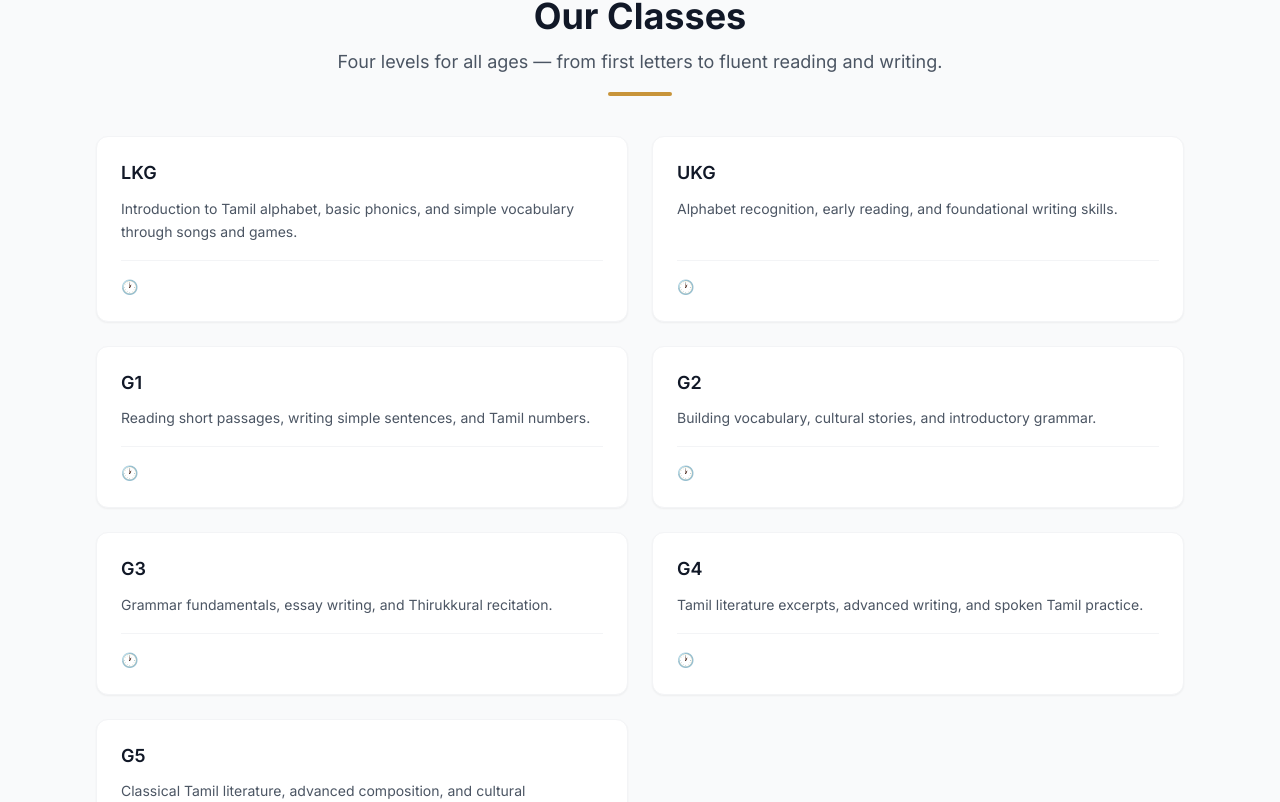
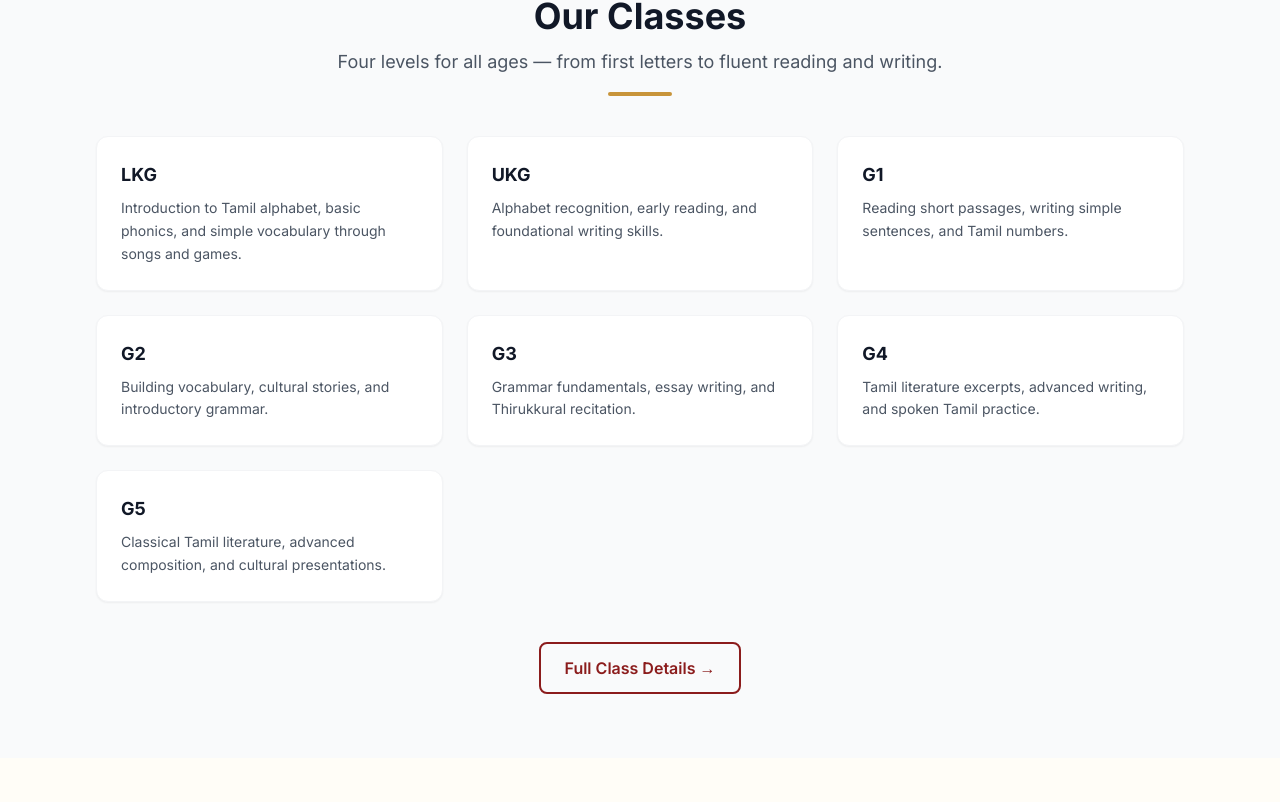
Before and after one commit to avikkraman/vetri-tamil-school, a Next.js app: page / in a window 1280 px wide. Shown: the part 1478-2280 px from the top of the page. Built offline with nearby package versions, Linux system fonts and the light colour scheme.

Commit message:
Fix build errors from class level data changes on home page

```diff
--- a/src/app/page.tsx
+++ b/src/app/page.tsx
@@ -104,22 +104,12 @@ export default function HomePage() {
             titleTamil="வகுப்புகள்"
             subtitle="Four levels for all ages — from first letters to fluent reading and writing."
           />
-          <div className="grid grid-cols-1 sm:grid-cols-2 gap-6">
+          <div className="grid grid-cols-1 sm:grid-cols-2 lg:grid-cols-3 gap-6">
             {CLASS_LEVELS.map((cls) => (
-              <Card
-                key={cls.id}
-                title={cls.level}
-                titleTamil={cls.levelTamil}
-                badge={cls.ageGroup}
-                badgeColor="gold"
-                footer={
-                  <p className="text-gray-500 flex items-center gap-2">
-                    <span aria-hidden="true">🕐</span> {cls.schedule}
-                  </p>
-                }
-              >
-                <p>{cls.description}</p>
-              </Card>
+              <div key={cls.id} className="card">
+                <h3 className="font-bold text-gray-900 text-lg mb-2">{cls.level}</h3>
+                <p className="text-gray-600 text-sm leading-relaxed">{cls.description}</p>
+              </div>
             ))}
           </div>
           <div className="text-center mt-10">
```
